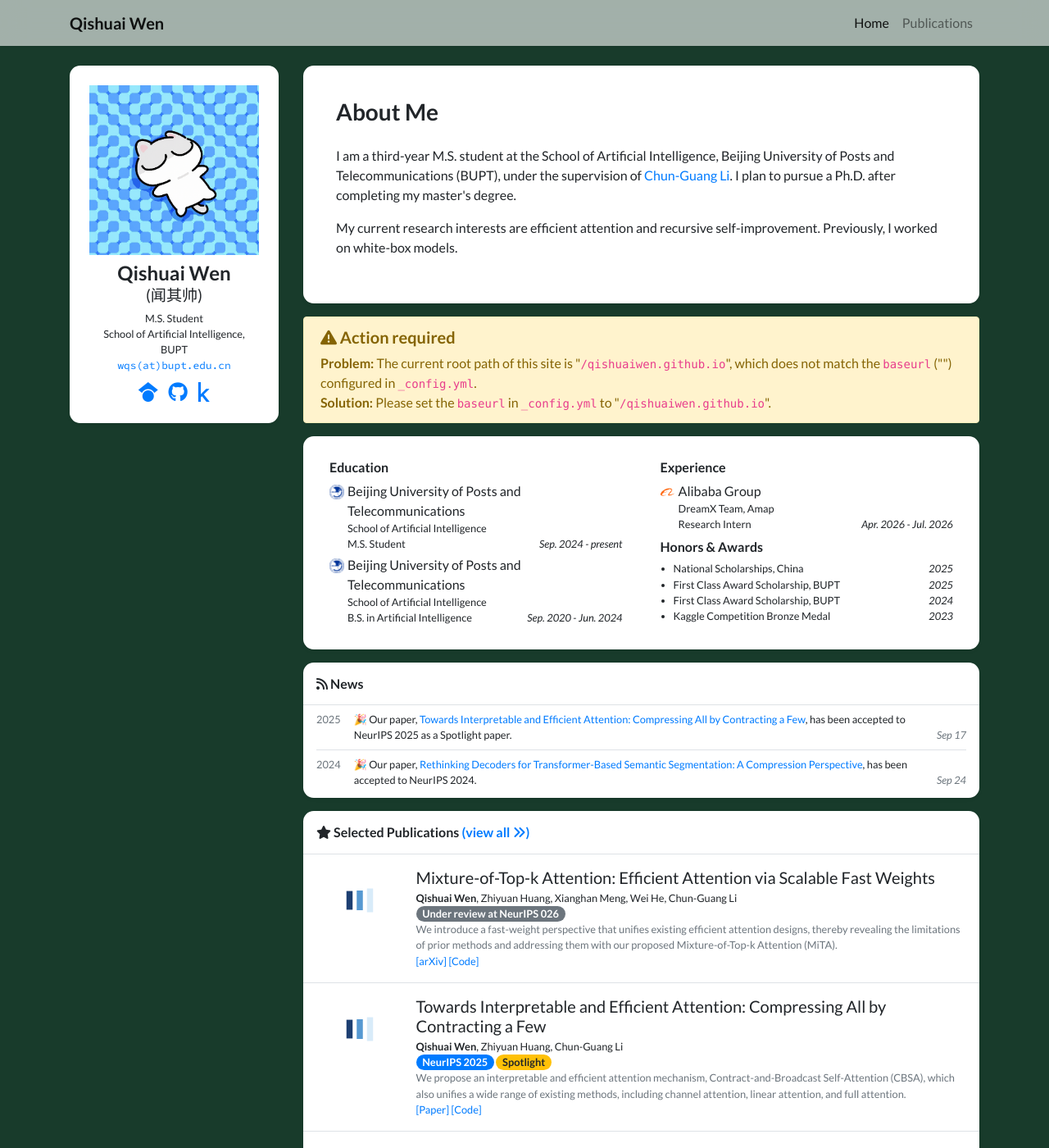
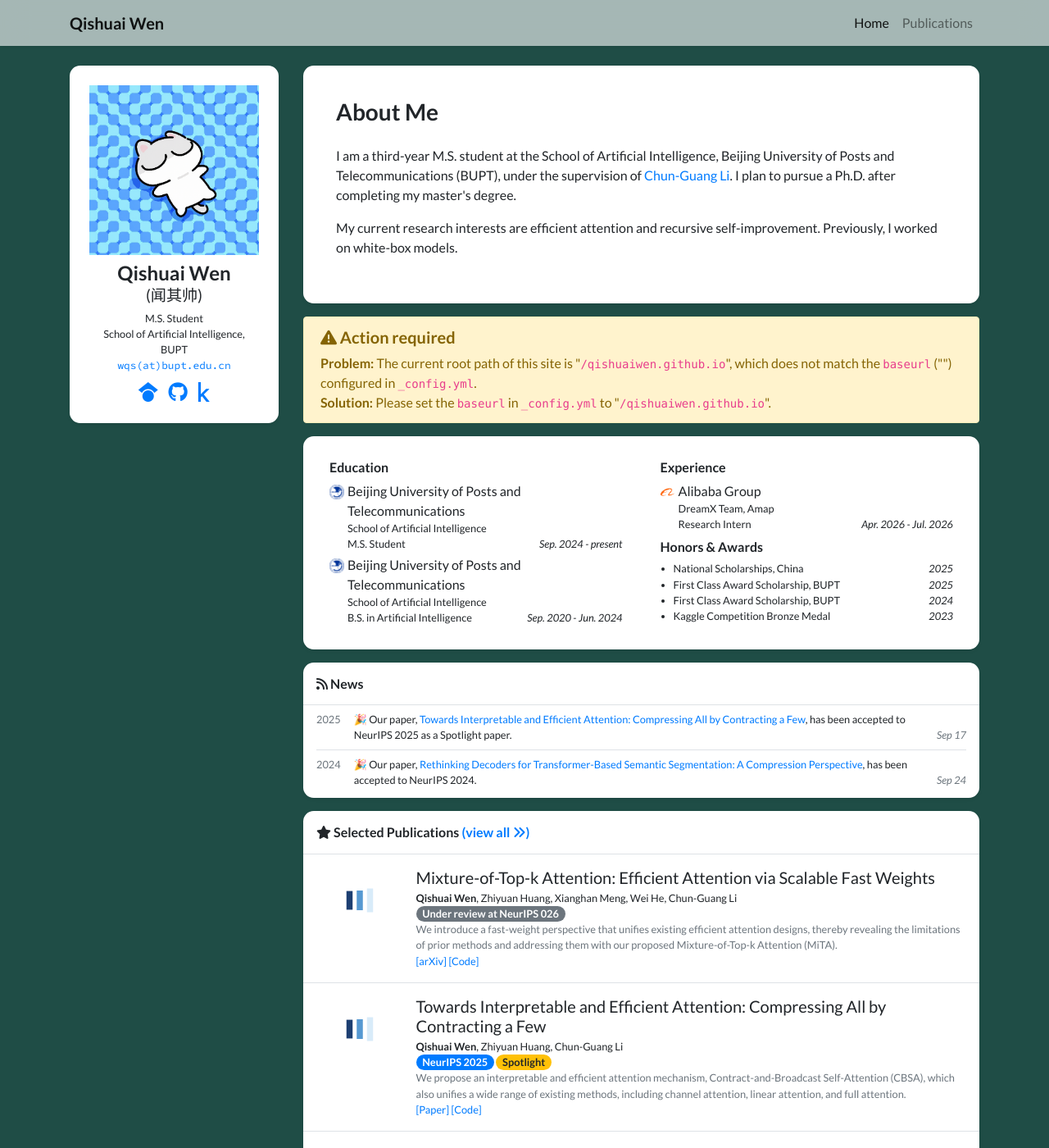
Before and after one commit to QishuaiWen/qishuaiwen.github.io, a Jekyll site: the page built from index.html, in a window 1280 px wide and 1400 px high. Shown: the whole window at 82% size. Built offline with Jekyll 4.4.1, drawn with Linux system fonts in a browser that asks for light colours; nearby versions of some CDN libraries; a style sheet for code colours, icons or effects is not loaded.

Commit message:
Update global.css

```diff
--- a/assets/css/global.css
+++ b/assets/css/global.css
@@ -152,5 +152,17 @@ div.lazy {
 }
 
 body.bg-light {
-    background-color: #183b2b !important;
+    background-color: #1f4d46 !important;
 }
+
+/* 当前深森林绿 */
+background-color: #183b2b !important;
+
+/* 稍亮的深青绿 */
+background-color: #1f4d46 !important;
+
+/* 学术感深蓝 */
+background-color: #233b53 !important;
+
+/* 冷调深灰蓝 */
+background-color: #2b3a42 !important;
```
